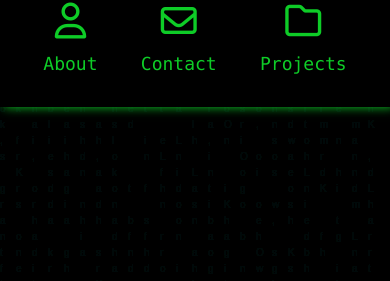
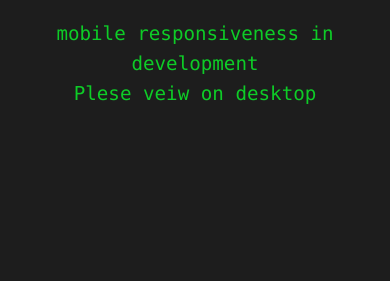
Before and after one commit to CollierTR/Tristan-Collier, a plain HTML site: page index.html in a window 390 px wide. Shown: the top 281 px of the page. Drawn offline with Linux system fonts and the light colour scheme.

Commit message:
Add files via upload

```diff
--- a/index.html
+++ b/index.html
@@ -98,5 +98,10 @@
 
         </main>
 
+        <div class="mobile-blocker">
+            <p>mobile responsiveness in development<br>
+            Plese veiw on desktop</p>
+        </div>
+
 </body>
 </html>
--- a/styles.css
+++ b/styles.css
@@ -296,6 +296,10 @@ canvas {
     100% { visibility: hidden }
   }
 
+.mobile-blocker {
+    display: none;
+}
+
 /*-----------------------------------------------------------------   mobile responsiveness   */
 
 @media only screen and (max-width: 600px) {
@@ -378,4 +382,33 @@ canvas {
         width: 80%;
     }
 
+    .mobile-blocker {
+        display: block;
+        position: absolute;
+        width: 100vw;
+        height: 100vh;
+        background-color: #1d1d1d;
+        top: 0;
+        left: 0;
+
+    }
+
+
+
+
+
+/*  ------------------------------------to fix mobile*/
+
+    .mobile-blocker p {
+        color: #0ecc27;
+        font-size: 1em;
+    }
+
+    main {
+        display: none;
+    }
+
+    nav {
+        display: none;
+    }
 }
```
